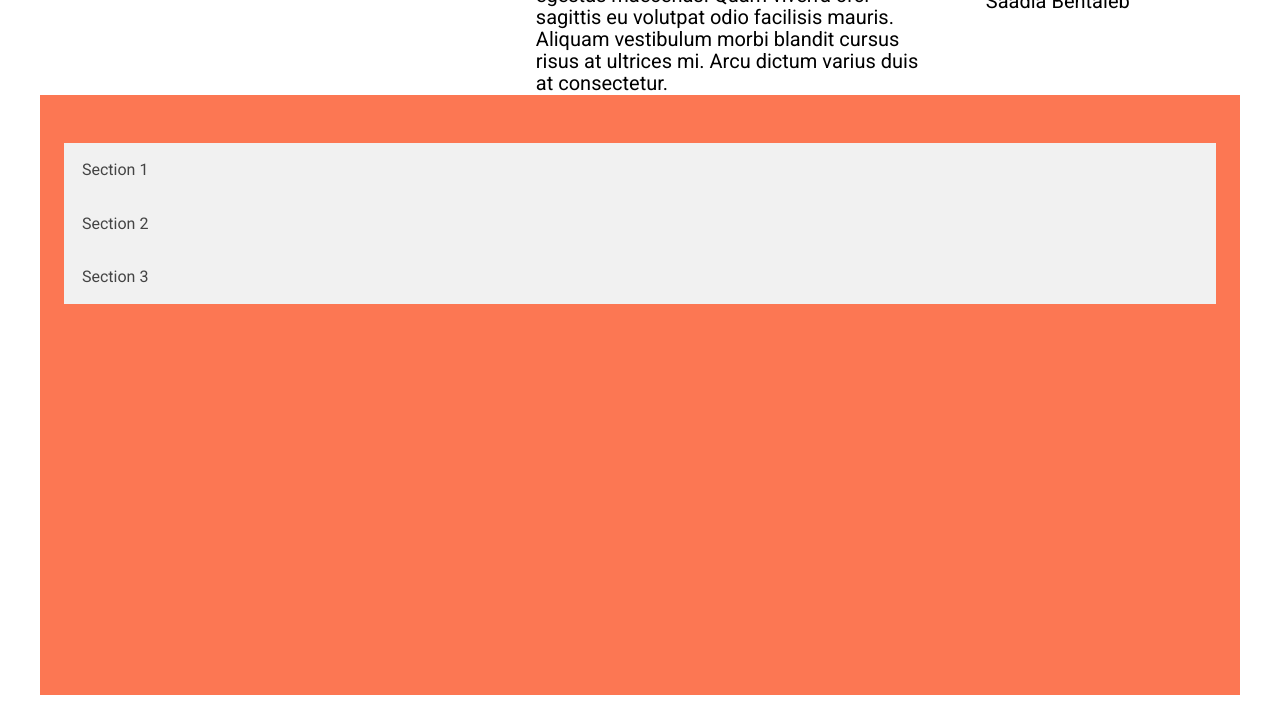
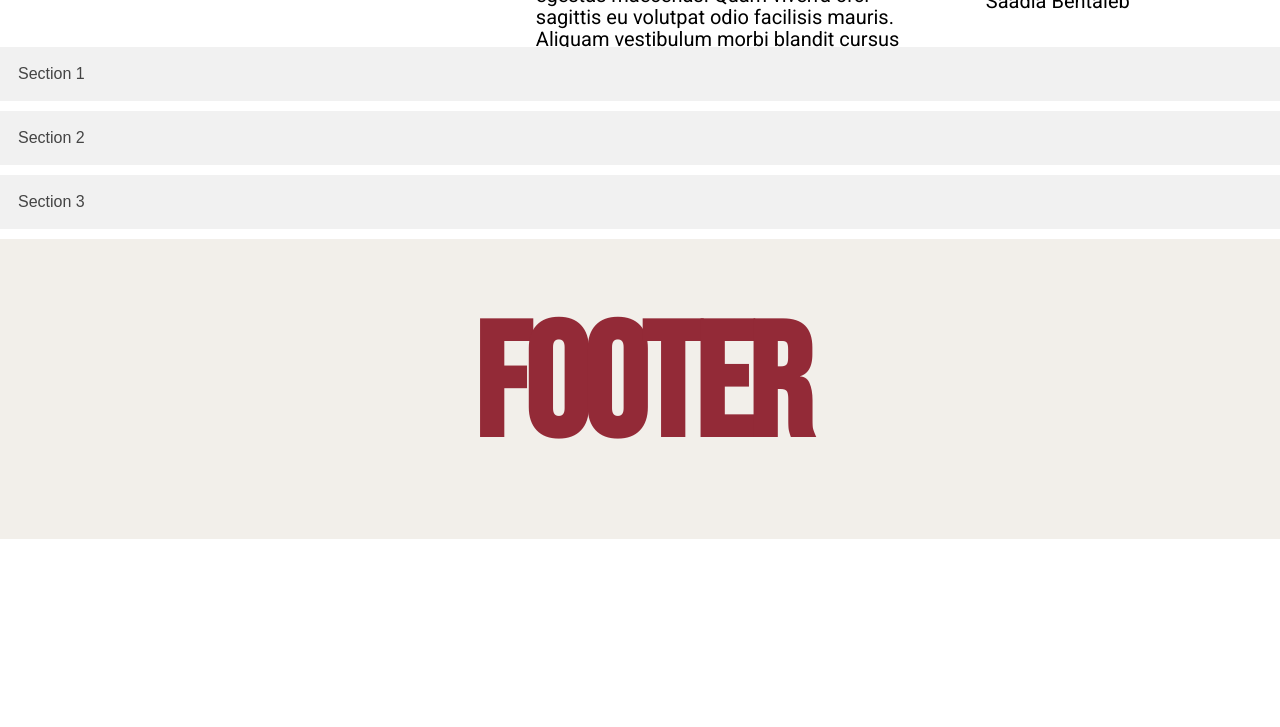
Before and after one commit to merilemon/cprg-218-lab-4-main, a plain HTML site: page index.html in a window 1280 px wide. Shown: the part 1353-2080 px from the top of the page. After the commit the page ends 1892 px from the top, so only its background shows below. Drawn offline with Linux system fonts and the light colour scheme.

Commit message:
accordion edit

```diff
--- a/index.html
+++ b/index.html
@@ -8,7 +8,7 @@
   <link rel="stylesheet" type="text/css" href="/styles/fonts.css">
   <link rel="stylesheet" type="text/css" href="/styles/global.css">
   <link rel="stylesheet" type="text/css" href="styles/lab_four_starter.css">
-  <script src="java/script.js"></script>
+  <script src="/java/script.js"></script>
   <link rel="preconnect" href="https://fonts.googleapis.com">
   <link rel="preconnect" href="https://fonts.gstatic.com" crossorigin>
   <link href="https://fonts.googleapis.com/css2?family=Bebas+Neue&family=Roboto:wght@400;700;900&display=swap" rel="stylesheet">
@@ -69,22 +69,28 @@
         <h4>Saadia Bentaïeb</h4>
     </div>
   </section>
-  <section class="container accordion-container">
-    <div class="accordion">Section 1</div>
-<div class="panel">
+  <!-- HTML -->
+<section class="accordion-container">
+  <div class="accordion-item">
+    <button class="accordion-button">Section 1</button>
+    <div class="accordion-panel">
       <p>Lorem ipsum dolor sit amet, consectetur adipiscing elit.</p>
     </div>
-
-<div class="accordion">Section 2</div>
-<div class="panel">
+  </div>
+  <div class="accordion-item">
+    <button class="accordion-button">Section 2</button>
+    <div class="accordion-panel">
       <p>Ut enim ad minim veniam, quis nostrud exercitation ullamco laboris nisi ut aliquip ex ea commodo consequat.</p>
     </div>
-
-<div class="accordion">Section 3</div>
-<div class="panel">
+  </div>
+  <div class="accordion-item">
+    <button class="accordion-button">Section 3</button>
+    <div class="accordion-panel">
       <p>Duis aute irure dolor in reprehenderit in voluptate velit esse cillum dolore eu fugiat nulla pariatur.</p>
     </div>
+  </div>
 </section>
+
   <section class="footer-container">
     <!-- Remove and add footer HTML -->
     <div class="remove-assignment-content">
--- a/styles/lab_four_starter.css
+++ b/styles/lab_four_starter.css
@@ -95,15 +95,16 @@ h4 {
 
 /*ACCORDION */
 
+/* CSS */
 .accordion-container {
-  background-color: #fc7753;
-  color: #fff;
-  height: 600px;
-  position: relative;
+  width: 100%;
 }
 
-/* Style the buttons that are used to open and close the accordion panel */
-.accordion {
+.accordion-item {
+  margin-bottom: 10px;
+}
+
+.accordion-button {
   background-color: #f1f1f1;
   color: #444;
   cursor: pointer;
@@ -113,11 +114,9 @@ h4 {
   border: none;
   outline: none;
   transition: 0.4s;
-  overflow: hidden;
 }
 
-/* Style the accordion content panel. Note: hidden by default */
-.panel {
+.accordion-panel {
   padding: 0 18px;
   background-color: white;
   max-height: 0;
@@ -125,18 +124,11 @@ h4 {
   transition: max-height 0.2s ease-out;
 }
 
-/* Active class to toggle between showing and hiding the panel */
-.accordion.active {
+.accordion-button.active {
   background-color: #ccc;
 }
 
-/* Change arrow icon when panel is active */
-.accordion.active:after {
-  content: "\2796"; /* Unicode character for "minus" sign (-) */
-}
-
-/* Show panel when active */
-.accordion.active + .panel {
+.accordion-button.active + .accordion-panel {
   max-height: 500px; /* Set to a value larger than the panel's height */
 }
 
```
Lines whose indentation alone changed are shown as unchanged.
